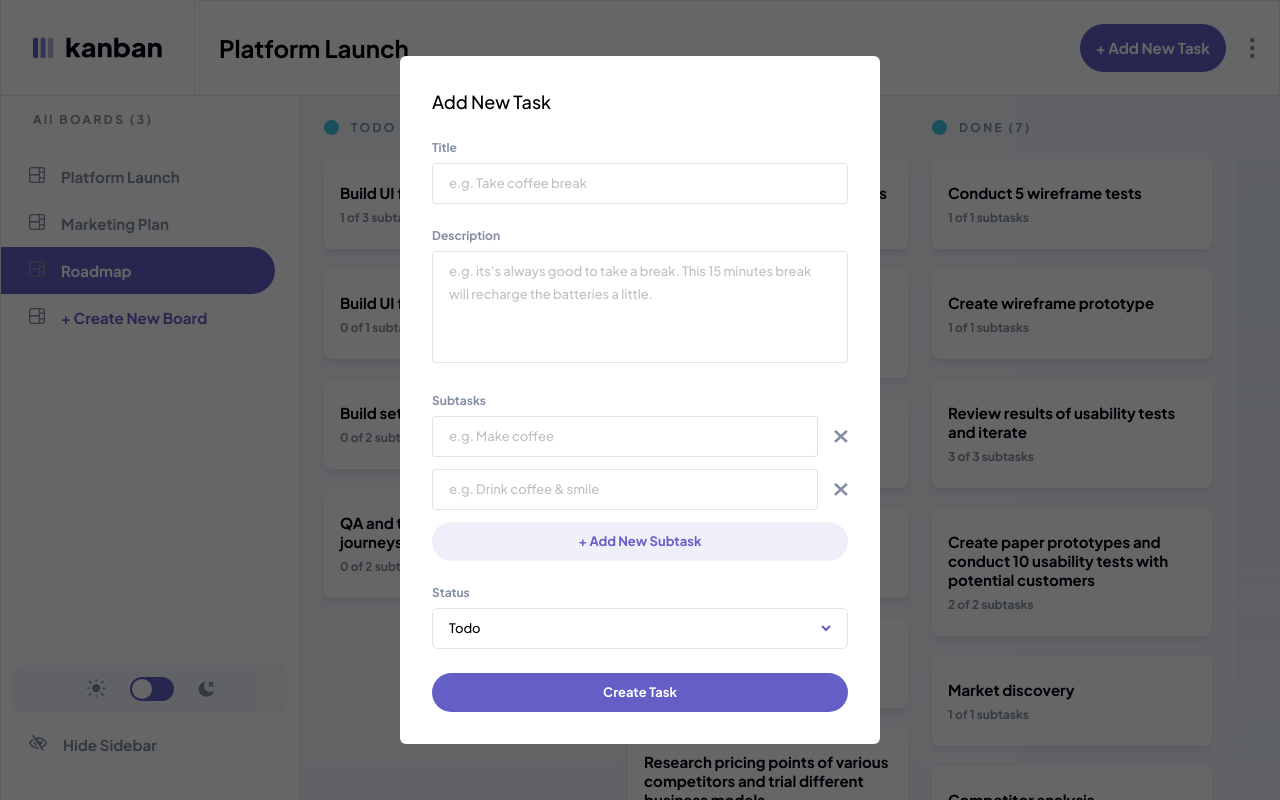
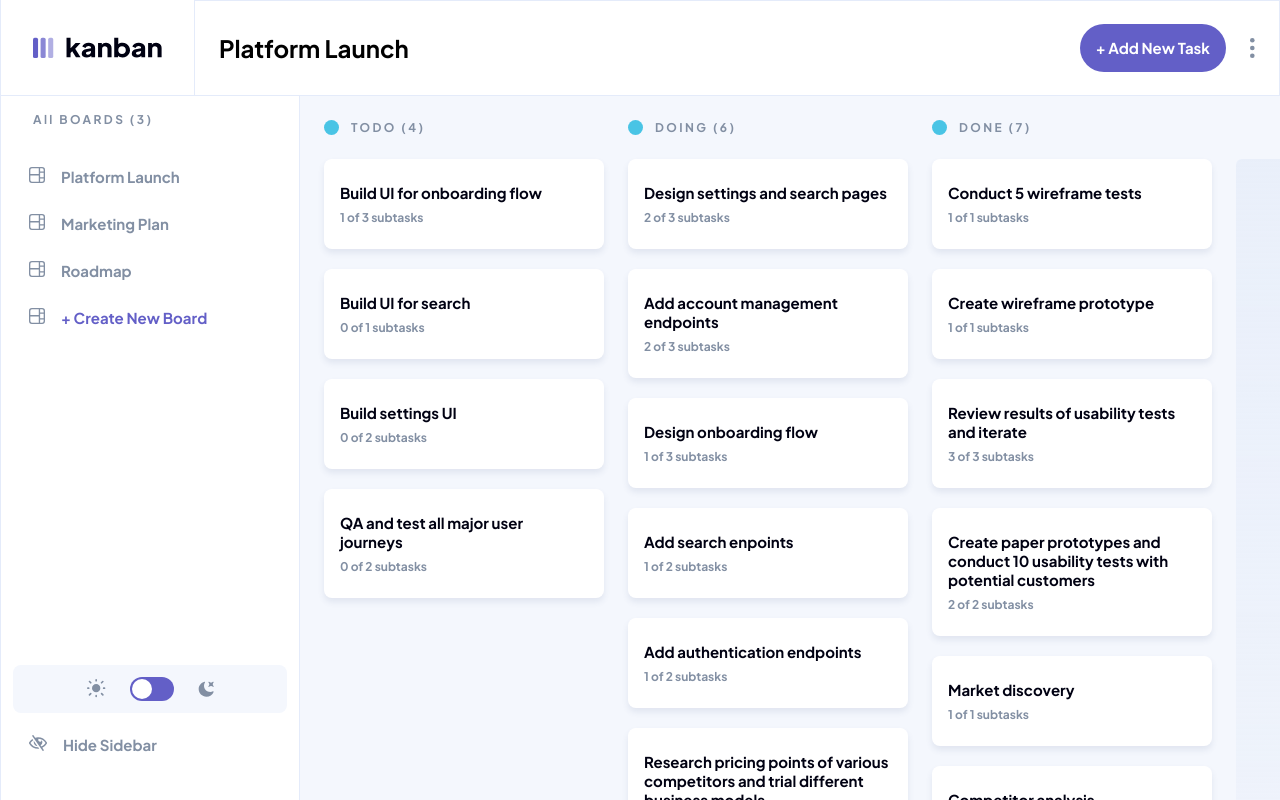
Before and after one commit to arey-dev/task-management, a React (Vite) app: page /task-management/board/Roadmap in a window 1280 px wide. Built offline with nearby package versions, Linux system fonts and the light colour scheme.

Commit message:
configure routes for add task page

```diff
--- a/src/components/AppBar.jsx
+++ b/src/components/AppBar.jsx
@@ -2,6 +2,7 @@
 import { Button } from "./ui/Button";
 import ellipsis from "../assets/icon-vertical-ellipsis.svg";
 import { Flex } from "./Flex";
+import { Link } from "react-router-dom";
 
 export function AppBar({ boardTitle }) {
   return (
@@ -10,9 +11,11 @@ export function AppBar({ boardTitle }) {
       className="w-full items-center border border-light-lines px-6 bg-light-surface"
     >
       <h2 className="text-heading-xl">{boardTitle}</h2>
-      <Button variant="primary" size="large" className="mr-6 ml-auto">
-        + Add New Task
-      </Button>
+      <Link to="board/platform-launch/add-task" className="mr-6 ml-auto">
+        <Button variant="primary" size="large">
+          + Add New Task
+        </Button>
+      </Link>
       <img className="cursor-pointer" src={ellipsis} alt="menu" />
     </Flex>
   );
--- a/src/components/BoardNav.jsx
+++ b/src/components/BoardNav.jsx
@@ -12,7 +12,7 @@ export function BoardNav({ boards }) {
       <ul className="overflow-hidden py-2">
         {boards.map((board) => (
           <li key={board.name} className="relative right-6">
-            <Link to={`/board/${board.name}`} title={board.name} />
+            <Link to={"/board/platform-launch"} title={board.name} />
           </li>
         ))}
         <li className="relative right-6">
--- a/src/routes/Board.jsx
+++ b/src/routes/Board.jsx
@@ -1,4 +1,4 @@
-import { useOutletContext } from "react-router-dom";
+import { Outlet, useOutletContext } from "react-router-dom";
 import { Flex } from "../components/Flex";
 // import { CallToAction } from "../components/CallToAction";
 import { Column } from "../components/board/Column";
@@ -17,6 +17,7 @@ export function Board() {
         />
       ))}
       <AddColumnButton />
+      <Outlet />
       {/* <CallToAction /> */}
     </Flex>
   );
--- a/src/routes/Root.jsx
+++ b/src/routes/Root.jsx
@@ -4,7 +4,6 @@ import { AppBar } from "../components/AppBar";
 import { BoardNav } from "../components/BoardNav";
 import data from "../data.json";
 import { Outlet } from "react-router-dom";
-import { AddTask } from "./AddTask";
 
 export function Root() {
   const { boards } = data;
@@ -19,7 +18,6 @@ export function Root() {
         <BoardNav boards={boards} />
         <Outlet context={boards[0]} />
       </Flex>
-      <AddTask />
     </>
   );
 }
```
Also changed, not shown: src/App.jsx (+11 -4 lines).
